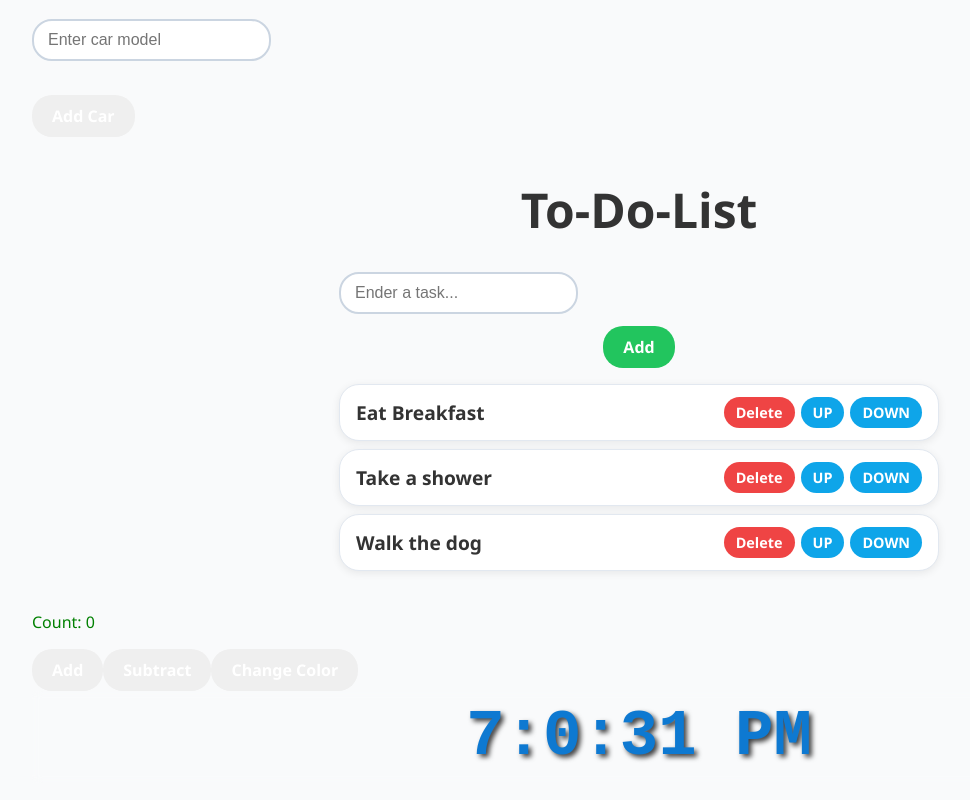
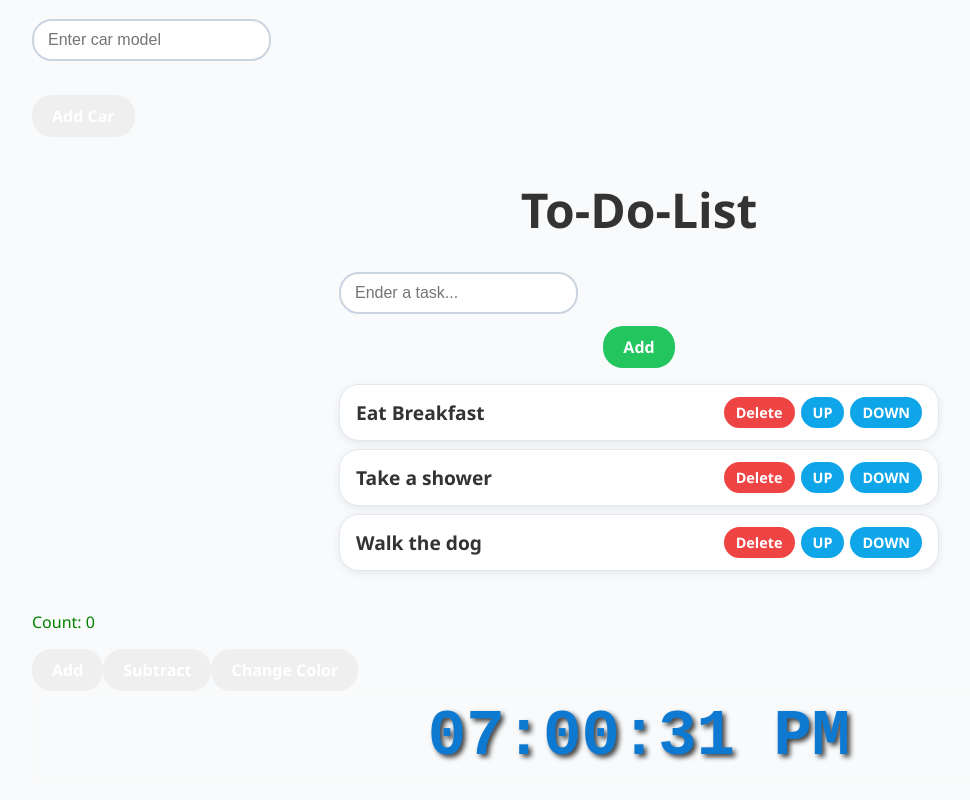
Before and after one commit to IliasSari/react-project-1, a React (Vite) app: page / in a window 1280 px wide. Shown: the part 3346-4146 px from the top of the page, without its empty margins (1-971 px from the left). Built offline with nearby package versions, Linux system fonts and the light colour scheme.

Commit message:
debug the single digit

```diff
--- a/src/DigitalClock.jsx
+++ b/src/DigitalClock.jsx
@@ -22,7 +22,11 @@ function DigitalClock(){
 
         hours = hours % 12 || 12;
 
-        return `${hours}:${minutes}:${seconds} ${meridiem}`;
+        return `${padZero(hours)}:${padZero(minutes)}:${padZero(seconds)} ${meridiem}`;
+    }
+
+    function padZero(number){
+        return (number <10 ? "0" : "") + number;
     }
 
     return (
```
